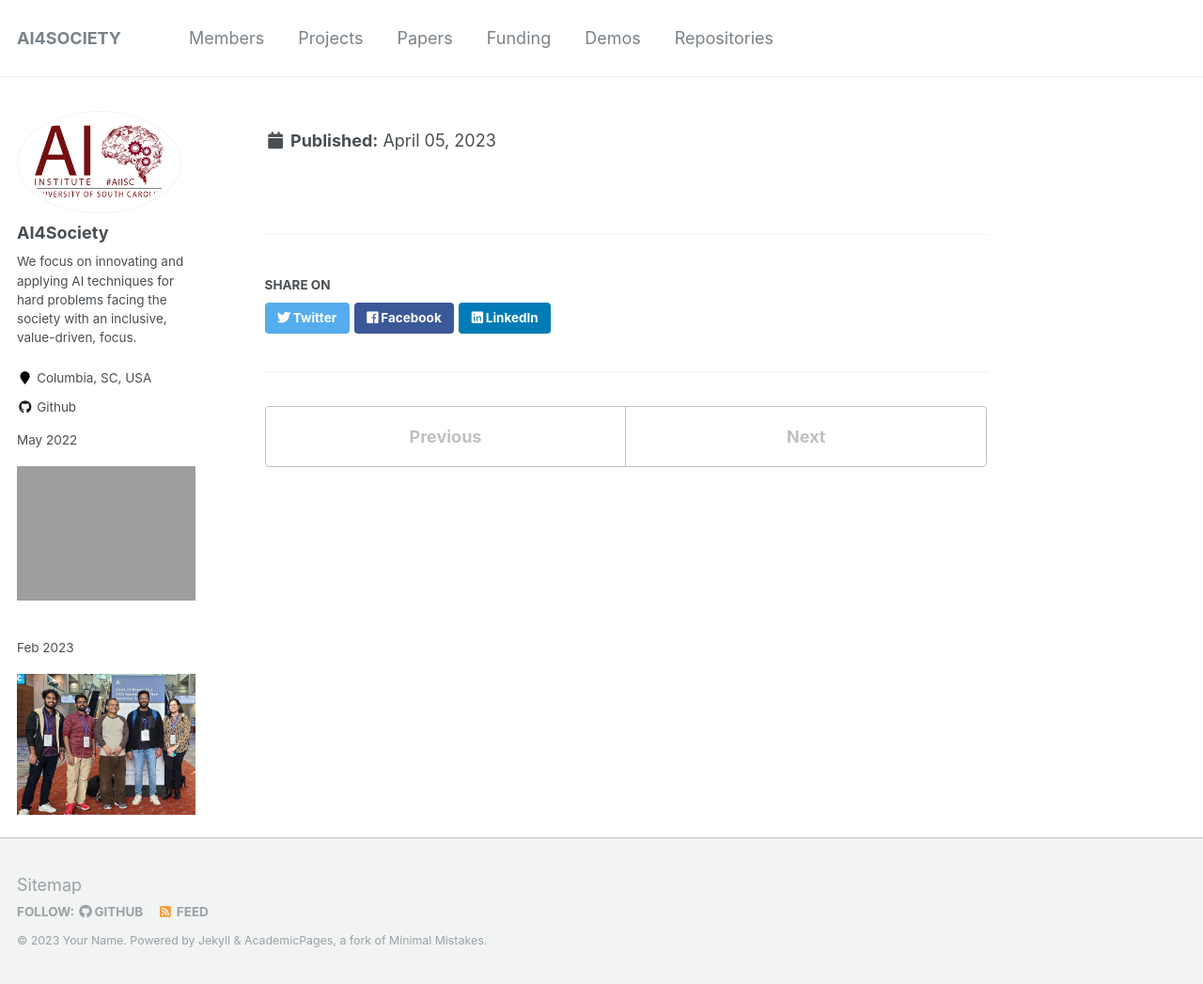
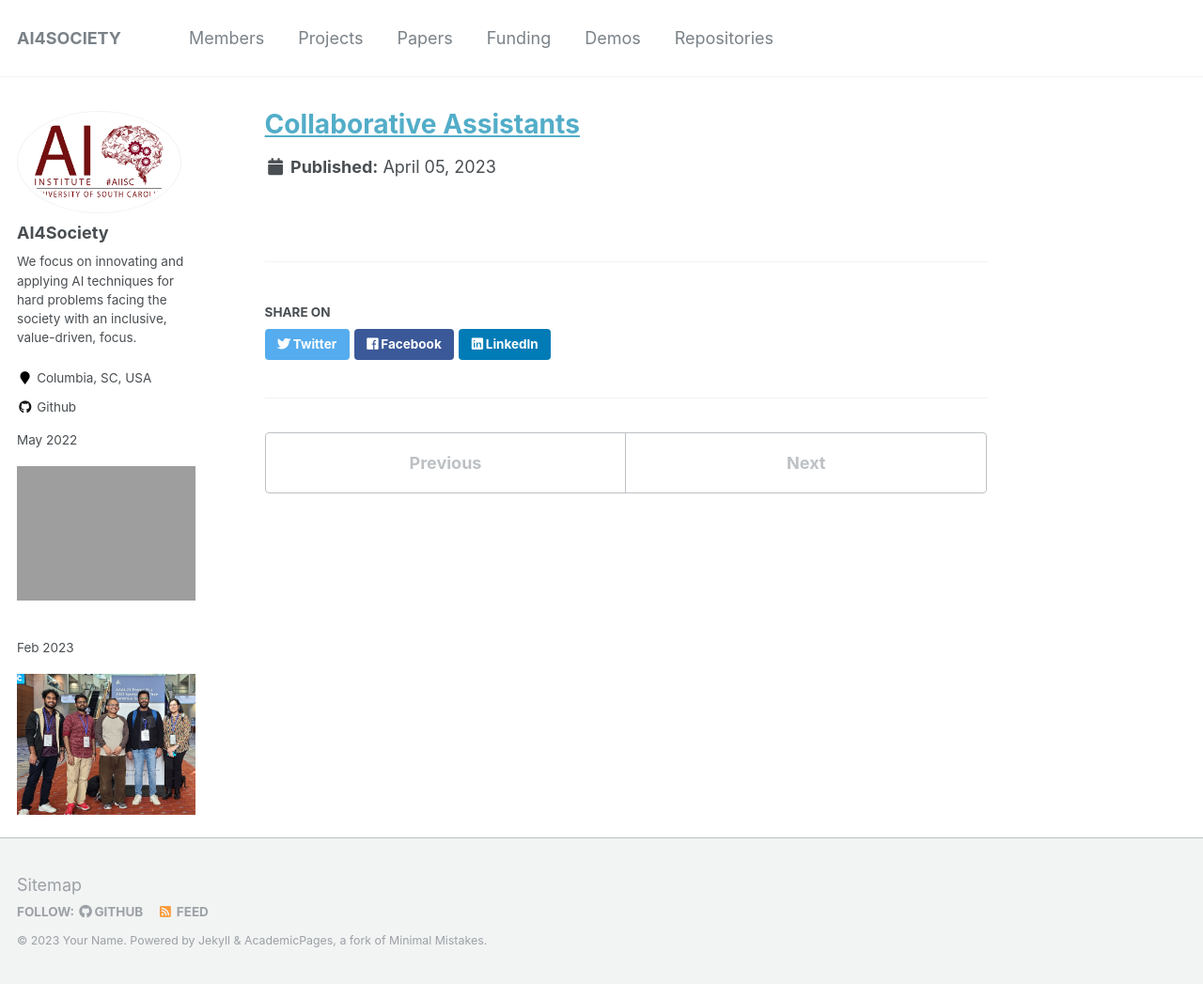
Before and after one commit to likitha-9/ai4society.github.io, a Jekyll site: the page built from _projects/2_project.md, in a window 1280 px wide and 1047 px high. Shown: the whole window at 94% size. Built offline with Jekyll 4.4.1, drawn with Linux system fonts in a browser that asks for light colours; some of the changed lines change nothing that is shown.

Commit message:
projects title hyperlink

```diff
--- a/_projects/2_project.md
+++ b/_projects/2_project.md
@@ -1,5 +1,5 @@
 ---
-title: "[<a href="https://ai4society.github.io/generalized_planning/" target="_blank">Collaborative Assistants</a>](https://ai4society.github.io/generalized_planning/)"
+title: "[Collaborative Assistants](https://ai4society.github.io/generalized_planning/)"
 team: "Vishal Pallagani, Bharath Chandra, Kausik Lakkaraju, Biplav Srivastava"
 description: "Collaborative Assistants, popularly known as chatbots provide an easy interface for users to obtain answers for their queries. At AI4Society, we build collaborative assistants for various applications such as information retrieval, answer election based questions, help learn puzzle solving through a series of conversations, and obtain information regarding sensor data."
 Relevant_Papers: "[paper-1](https://dl.acm.org/doi/10.1145/3514094.3539556)"
```
